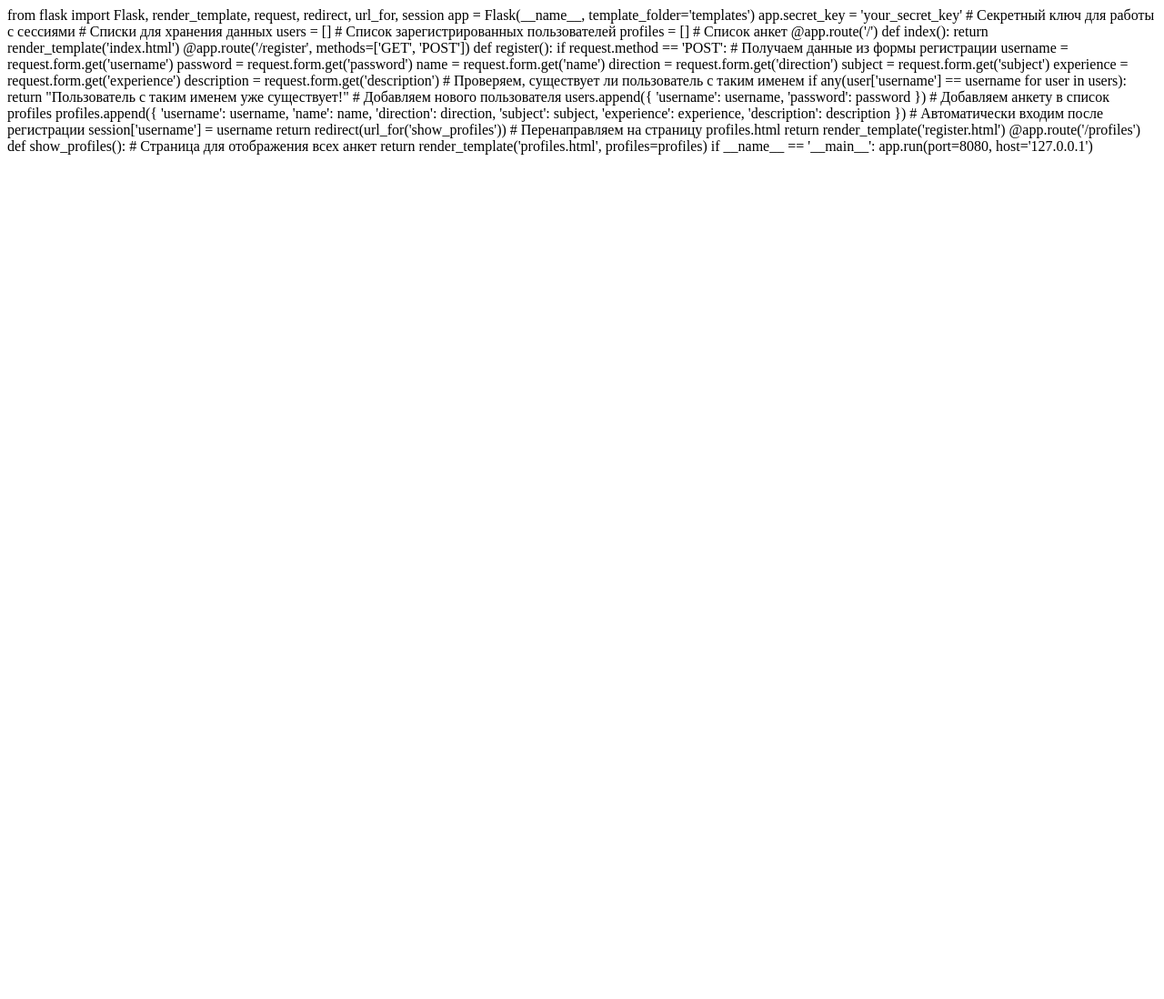
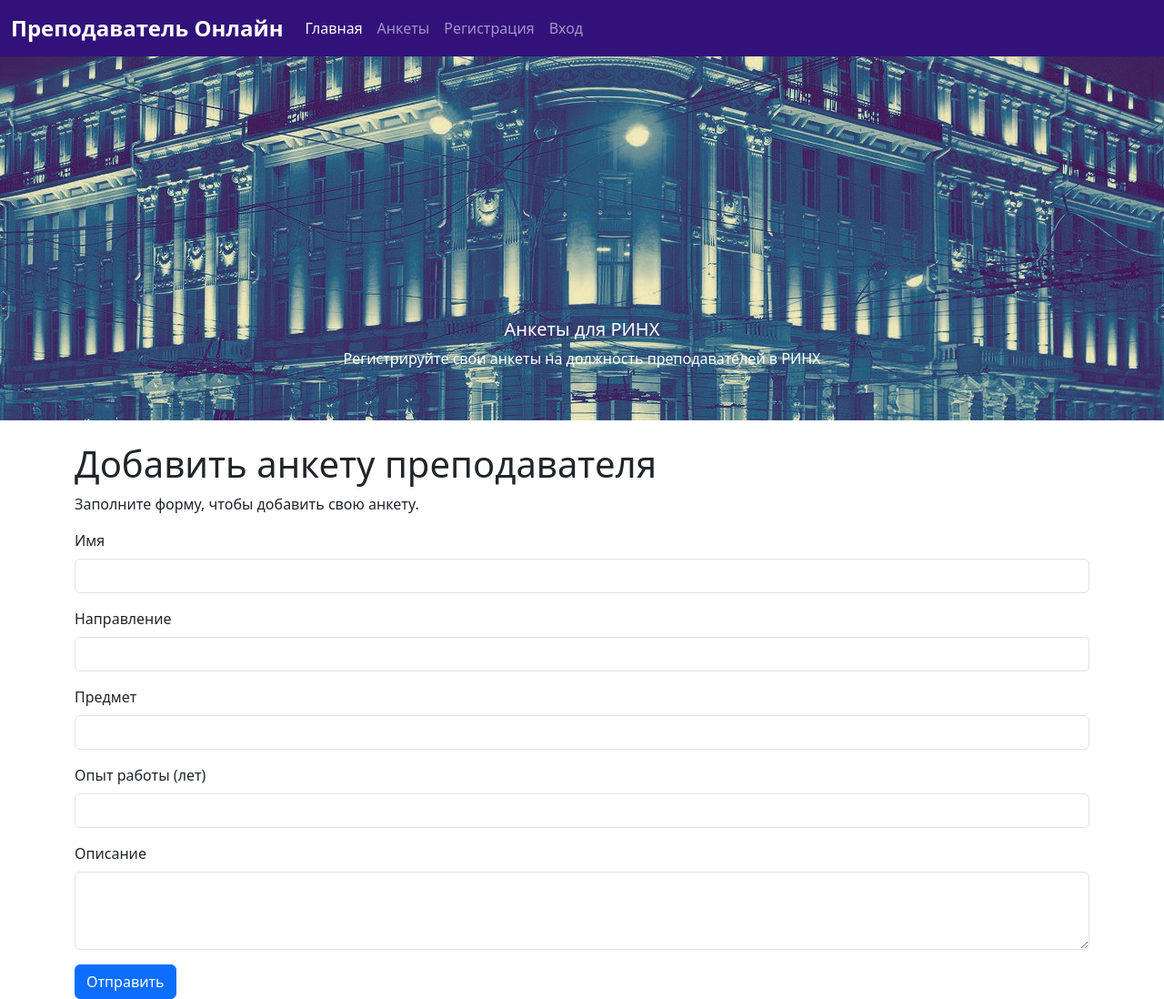
Before and after one commit to ssvXD/devHack_komandochka, a Flask app: page / in a window 1280 px wide. Shown: the whole page at 91% size. Before the commit the page ends 170 px from the top, so only its background shows below. Run offline with Flask 3, Linux system fonts and the light colour scheme.

Commit message:
Update index.html

```diff
--- a/templates/index.html
+++ b/templates/index.html
@@ -1,58 +1,109 @@
-from flask import Flask, render_template, request, redirect, url_for, session
+<!DOCTYPE html>
+<html lang="ru">
+<head>
+    <meta charset="UTF-8">
+    <meta name="viewport" content="width=device-width, initial-scale=1.0">
+    <title>Преподаватель онлайн</title>
+    <!-- Подключаем Bootstrap CSS -->
+    <link href="https://cdn.jsdelivr.net/npm/bootstrap@5.3.0/dist/css/bootstrap.min.css" rel="stylesheet">
+    <style>
+        /* Дополнительные стили для заголовка */
+        .navbar-brand {
+            font-size: 1.5rem;
+            font-weight: bold;
+        }
+        .carousel-item {
+            height: 400px;
+            background-size: cover;
+            background-position: center;
+        }
+        .carousel-item img {
+            width: 100%;
+            height: 100%;
+            object-fit: cover;
+        }
 
-app = Flask(__name__, template_folder='templates')
-app.secret_key = 'your_secret_key'  # Секретный ключ для работы с сессиями
+        /* Пользовательский цвет для шапки */
+        .custom-navbar {
+            background-color: #32127A; /* HEX: #32127A */
+        }
+    </style>
+</head>
+<body>
 
-# Списки для хранения данных
-users = []  # Список зарегистрированных пользователей
-profiles = []  # Список анкет
+    <!-- Навигационная панель -->
+    <nav class="navbar navbar-expand-lg navbar-dark custom-navbar">
+        <div class="container-fluid">
+            <a class="navbar-brand" href="/">Преподаватель Онлайн</a>
+            <button class="navbar-toggler" type="button" data-bs-toggle="collapse" data-bs-target="#navbarNav" aria-controls="navbarNav" aria-expanded="false" aria-label="Toggle navigation">
+                <span class="navbar-toggler-icon"></span>
+            </button>
+            <div class="collapse navbar-collapse" id="navbarNav">
+                <ul class="navbar-nav">
+                    <li class="nav-item">
+                        <a class="nav-link active" aria-current="page" href="/">Главная</a>
+                    </li>
+                    <li class="nav-item">
+                        <a class="nav-link" href="/profiles">Анкеты</a>
+                    </li>
+                    <li class="nav-item">
+                        <a class="nav-link" href="/register">Регистрация</a>
+                    </li>
+                    <li class="nav-item">
+                        <a class="nav-link" href="/login">Вход</a>
+                    </li>
+                </ul>
+            </div>
+        </div>
+    </nav>
 
-@app.route('/')
-def index():
-    return render_template('index.html')
+    <!-- Карусель -->
+    <div id="carouselExampleIndicators" class="carousel slide" data-bs-ride="carousel">
+        <div class="carousel-inner">
+            <div class="carousel-item active">
+                <!-- Изображение pic1.jpg -->
+                <img src="{{ url_for('static', filename='pic1.jpg') }}" class="d-block w-100" alt="Slide 1">
+                <div class="carousel-caption d-none d-md-block">
+                    <h5>Анкеты для РИНХ</h5>
+                    <p>Регистрируйте свои анкеты на должность преподавателей в РИНХ</p>
+                </div>
+            </div>
+        </div>
+    </div>
 
-@app.route('/register', methods=['GET', 'POST'])
-def register():
-    if request.method == 'POST':
-        # Получаем данные из формы регистрации
-        username = request.form.get('username')
-        password = request.form.get('password')
-        name = request.form.get('name')
-        direction = request.form.get('direction')
-        subject = request.form.get('subject')
-        experience = request.form.get('experience')
-        description = request.form.get('description')
+    <!-- Основной контент -->
+    <div class="container mt-4">
+        <h1>Добавить анкету преподавателя</h1>
+        <p>Заполните форму, чтобы добавить свою анкету.</p>
 
-        # Проверяем, существует ли пользователь с таким именем
-        if any(user['username'] == username for user in users):
-            return "Пользователь с таким именем уже существует!"
+        <!-- Форма для добавления анкеты -->
+        <form action="/submit" method="POST">
+            <div class="mb-3">
+                <label for="name" class="form-label">Имя</label>
+                <input type="text" class="form-control" id="name" name="name" required>
+            </div>
+            <div class="mb-3">
+                <label for="direction" class="form-label">Направление</label>
+                <input type="text" class="form-control" id="direction" name="direction" required>
+            </div>
+            <div class="mb-3">
+                <label for="subject" class="form-label">Предмет</label>
+                <input type="text" class="form-control" id="subject" name="subject" required>
+            </div>
+            <div class="mb-3">
+                <label for="experience" class="form-label">Опыт работы (лет)</label>
+                <input type="number" class="form-control" id="experience" name="experience" required>
+            </div>
+            <div class="mb-3">
+                <label for="description" class="form-label">Описание</label>
+                <textarea class="form-control" id="description" name="description" rows="3" required></textarea>
+            </div>
+            <button type="submit" class="btn btn-primary">Отправить</button>
+        </form>
+    </div>
 
-        # Добавляем нового пользователя
-        users.append({
-            'username': username,
-            'password': password
-        })
-
-        # Добавляем анкету в список profiles
-        profiles.append({
-            'username': username,
-            'name': name,
-            'direction': direction,
-            'subject': subject,
-            'experience': experience,
-            'description': description
-        })
-
-        # Автоматически входим после регистрации
-        session['username'] = username
-        return redirect(url_for('show_profiles'))  # Перенаправляем на страницу profiles.html
-
-    return render_template('register.html')
-
-@app.route('/profiles')
-def show_profiles():
-    # Страница для отображения всех анкет
-    return render_template('profiles.html', profiles=profiles)
-
-if __name__ == '__main__':
-    app.run(port=8080, host='127.0.0.1')
+    <!-- Подключаем Bootstrap JS и зависимости -->
+    <script src="https://cdn.jsdelivr.net/npm/@popperjs/core@2.11.6/dist/umd/popper.min.js"></script>
+    <script src="https://cdn.jsdelivr.net/npm/bootstrap@5.3.0/dist/js/bootstrap.min.js"></script>
+</body>
+</html>
```
